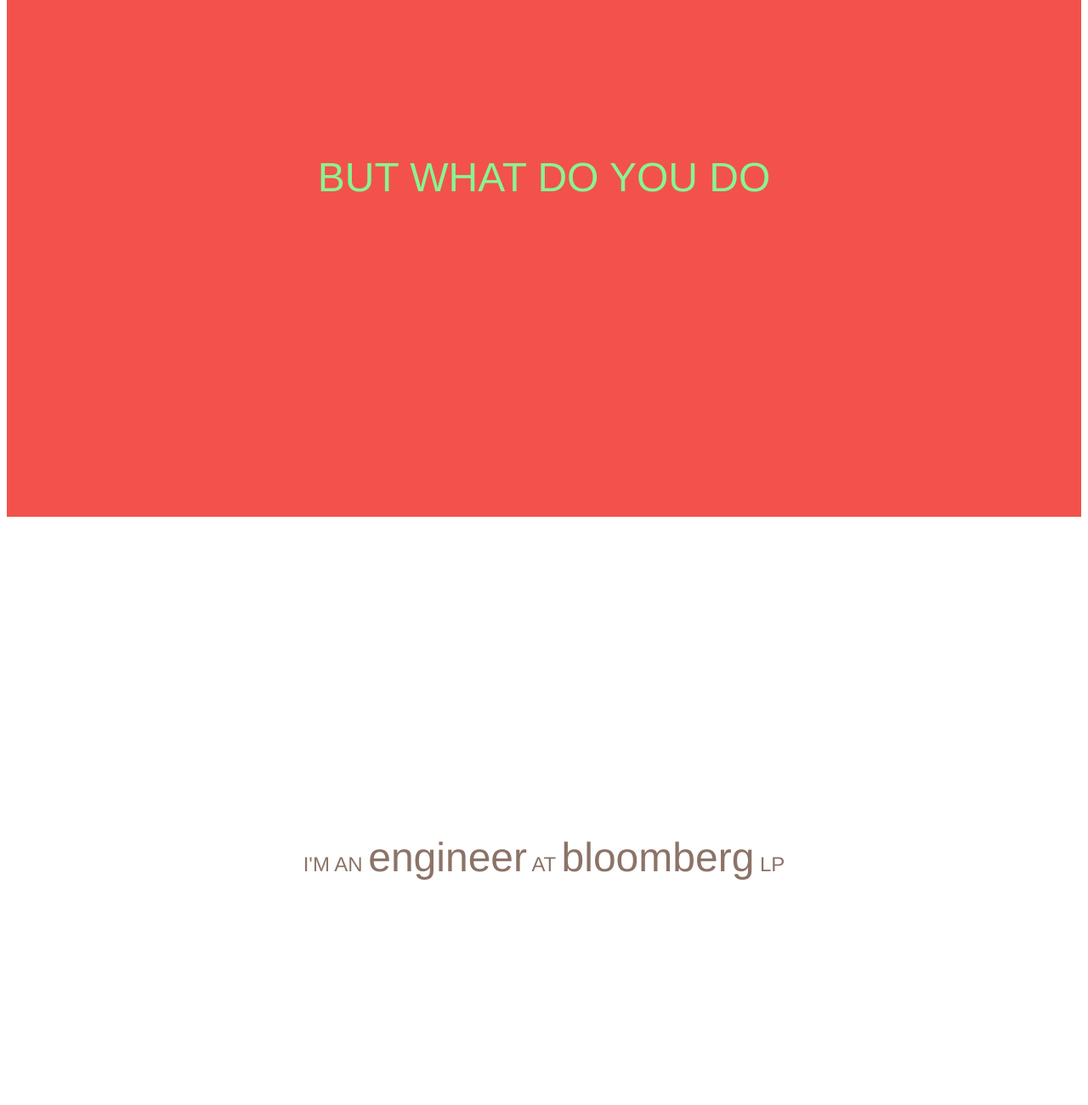
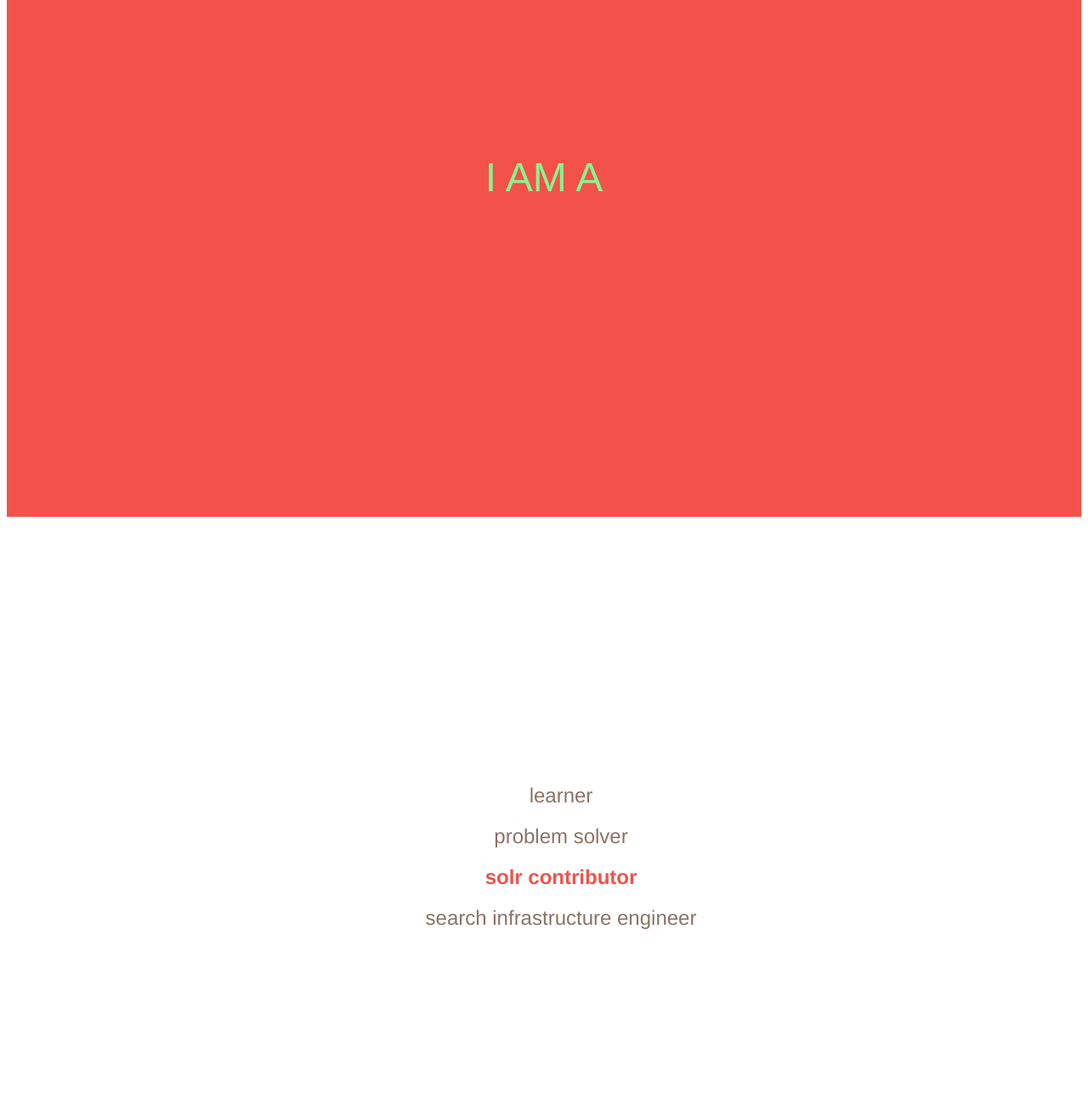
Before and after one commit to kelaban/kelaban.github.io, a plain HTML site: page index.html in a window 1280 px wide. Shown: the part 1000-2300 px from the top of the page at 85% size. Drawn offline with Linux system fonts and the light colour scheme.

Commit message:
update some stuff

```diff
--- a/index.html
+++ b/index.html
@@ -26,9 +26,20 @@
     .slide {
       height: 100%;
       width: 100%;
+      align-items: center;
+      justify-content: center;
       text-align: center;
-      display: table;
+      display: flex;
+    }
+
+    .slide:nth-child(odd) {
       color: #8C7367;
+    }
+
+    .slide:nth-child(even) {
+      background-color: #F2524B;
+      color: #88F491;
+      text-transform: uppercase;
     }
 
     .slide .content {
@@ -37,20 +48,10 @@
     }
 
 
-    .really_big {
-      font-size: 80px;
-    }
 
     .bold {
       font-weight: bold;
     }
-
-
-    .break {
-      background-color: #F2524B;
-      color: #88F491;
-    }
-
 
     a {
       margin: 50px;
@@ -63,6 +64,14 @@
       color: #8C7367;
     }
 
+    .huge {
+      font-size: 96px;
+    }
+
+    .large {
+      font-size: 48px;
+    }
+
     .small {
       font-size: 12px;
     }
@@ -70,15 +79,6 @@
     .medium {
       font-size: 24px;
     }
-
-    .large {
-      font-size: 48px;
-    }
-
-    .huge {
-      font-size: 96px;
-    }
-
 
     ul {
       list-style-type: none;
@@ -103,25 +103,24 @@
             </p>
           </div>
         </article>
-        <article id="break__one" class="slide break">
+        <article id="break__one" class="slide">
           <div class="content large">
-            <p> BUT WHAT DO YOU DO </p>
+            <p> i am a </p>
           </div>
         </article>
         <article id="slide__two" class="slide">
           <div class="content medium">
-            <p>
-              I'M AN
-              <span class="large">engineer</span>
-              AT
-              <span class="large" >bloomberg</span>
-              LP
-            </p>
+            <ul>
+              <li>learner</li>
+              <li>problem solver</li>
+              <li><a href="https://issues.apache.org/jira/browse/SOLR-9183?jql=reporter%20%3D%20k317h%20OR%20comment%20~%20%22k317h%22">solr contributor</a></li>
+              <li>search infrastructure engineer</li>
+            </ul>
           </div>
         </article>
-        <article id="break__two" class="slide break">
+        <article id="break__two" class="slide">
           <div class="content large">
-            <p> SHOW ME SOMETHING COOL </p>
+            <p> show me something cool </p>
           </div>
         </article>
         <article id="slide__three" class="slide">
@@ -137,21 +136,6 @@
                 <a href="/nhl-all-time-scorers">nhl leading scorers</a>
               </li>
             </ul>
-          </div>
-        </article>
-        <article id="break__three" class="slide break">
-          <div class="content large">
-            <p> TELL ME A BEDTIME STORY </p>
-          </div>
-        </article>
-        <article id="slide__four" class="slide">
-          <div class="content small">
-            <p>
-              any opinions stated are my own and should in no way reflect bloomberg lp.
-            </p>
-            <p>
-              work and code samples that are linked to are not affiliated with bloomberg lp unless otherwise noted.
-            </p>
           </div>
         </article>
       </div>
```
